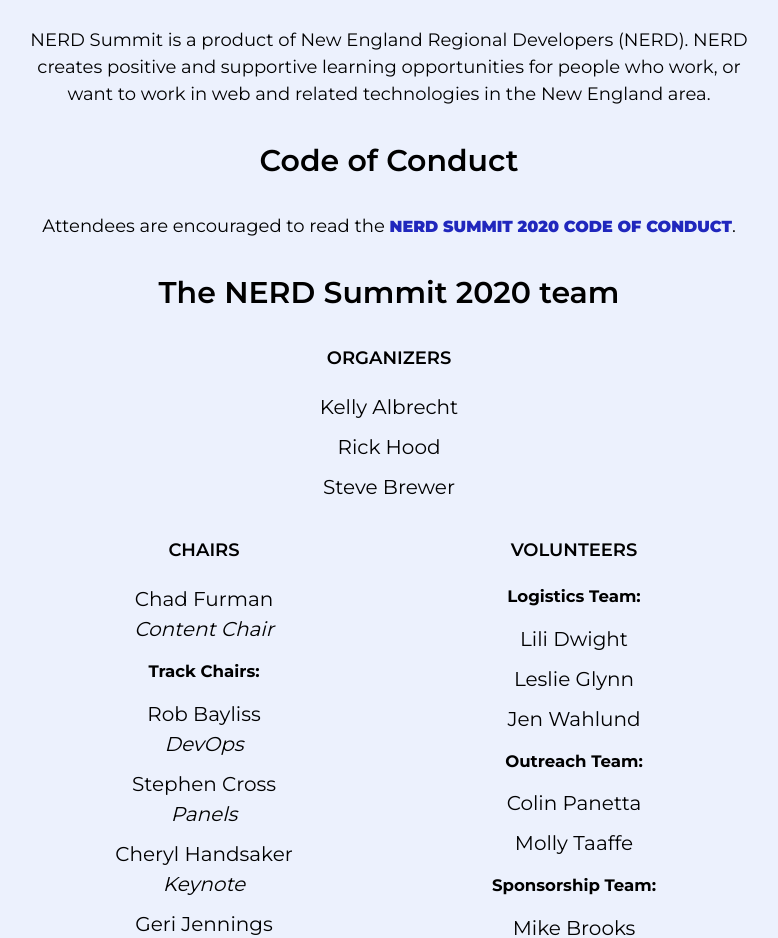
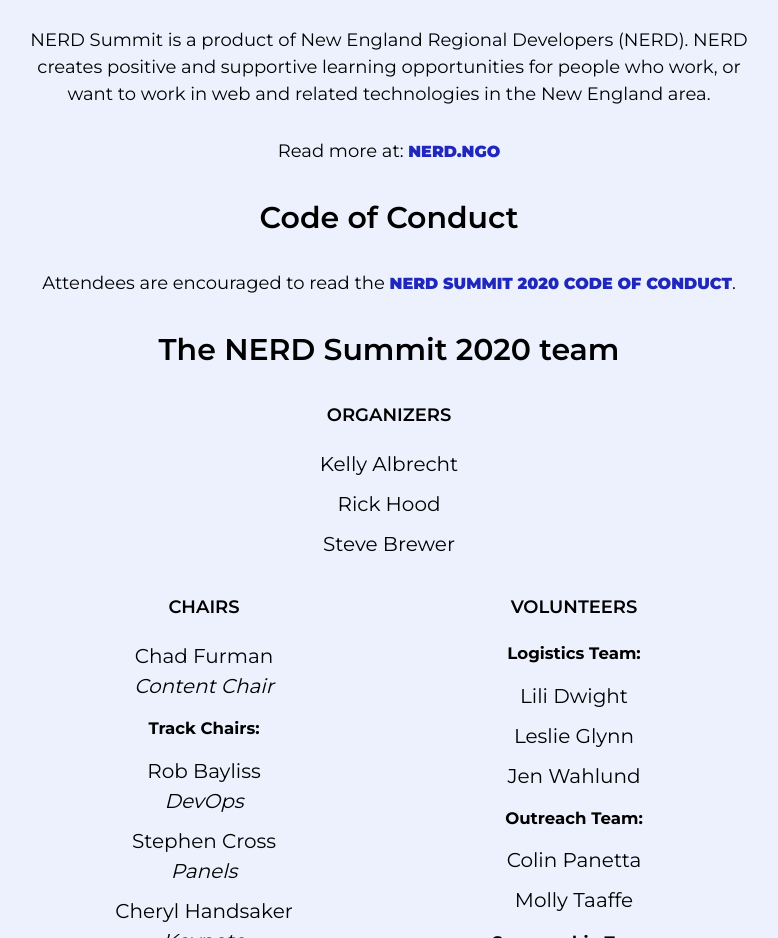
Before and after one commit to NERDngo/nerdsummit2020, a website: page redesign.html in a window 1280 px wide. Shown: the part 4481-5419 px from the top of the page, without its empty margins (251-1029 px from the left). Drawn offline with nearby package versions, Linux system fonts and the light colour scheme; no server answers; a script that the page names is missing.

Commit message:
added link to nerd.ngo

```diff
--- a/redesign.html
+++ b/redesign.html
@@ -183,6 +183,7 @@
         <p>NERD Summit is a product of New England Regional Developers (NERD). NERD creates positive and supportive
             learning opportunities for people who work, or want to work in web and related technologies in the New
             England area.</p>
+                  <p>Read more at: <a href="https://nerd.ngo/" target="blank">nerd.ngo</a></p>
 
         <h3 class="billboard__subheader">Code of Conduct</h3>
 
```
